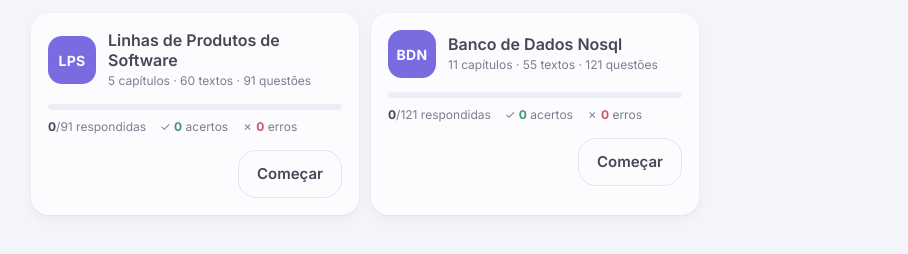
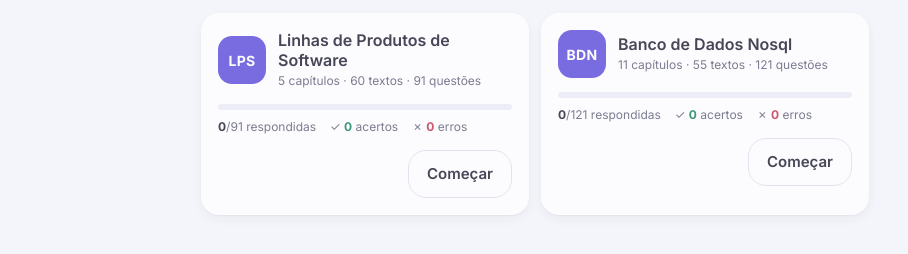
Before and after one commit to lucasdj18/EstudoPages, a plain HTML site: page index.html in a window 1280 px wide. Shown: the part 96-350 px from the top of the page, without its empty margins (105-1013 px from the left). Drawn offline with Linux system fonts and the light colour scheme.

Commit message:
M8: cards da tela inicial centralizados, até 3 por linha
Os cards passam de grid para flex centralizado: 1 por linha no celular, 2 em telas médias e no máximo 3 no computador; o que sobra na última linha fica no centro.

```diff
--- a/css/inicio.css
+++ b/css/inicio.css
@@ -2,7 +2,11 @@
 .inicio { max-width: 1040px; }
 .inicio .dica { color: var(--mid); font-size: 14px; margin: 0 0 16px; }
 .aviso { background: var(--bad-bg); color: var(--bad); border-radius: var(--radius-sm); padding: 10px 14px; font-size: 14px; margin-bottom: 16px; }
-.cards { display: grid; gap: 12px; grid-template-columns: repeat(auto-fill, minmax(min(100%, 320px), 1fr)); }
+/* M8: centralizados; 1 por linha no celular, 2 em telas médias e no máximo 3 no computador */
+.cards { display: flex; flex-wrap: wrap; justify-content: center; gap: 12px; }
+.cards > .card { flex: 1 1 100%; min-width: 0; }
+@media (min-width: 640px) { .cards > .card { flex: 0 1 calc((100% - 12px) / 2); } }
+@media (min-width: 960px) { .cards > .card { flex: 0 1 calc((100% - 24px) / 3); } }
 .card { display: block; background: var(--surface); border-radius: var(--radius); box-shadow: var(--shadow); padding: 16px;
   color: inherit; text-decoration: none; border: 1px solid transparent; }
 @media (prefers-color-scheme: dark) { :root:not([data-theme="light"]) .card { border-color: var(--border); } }
```
